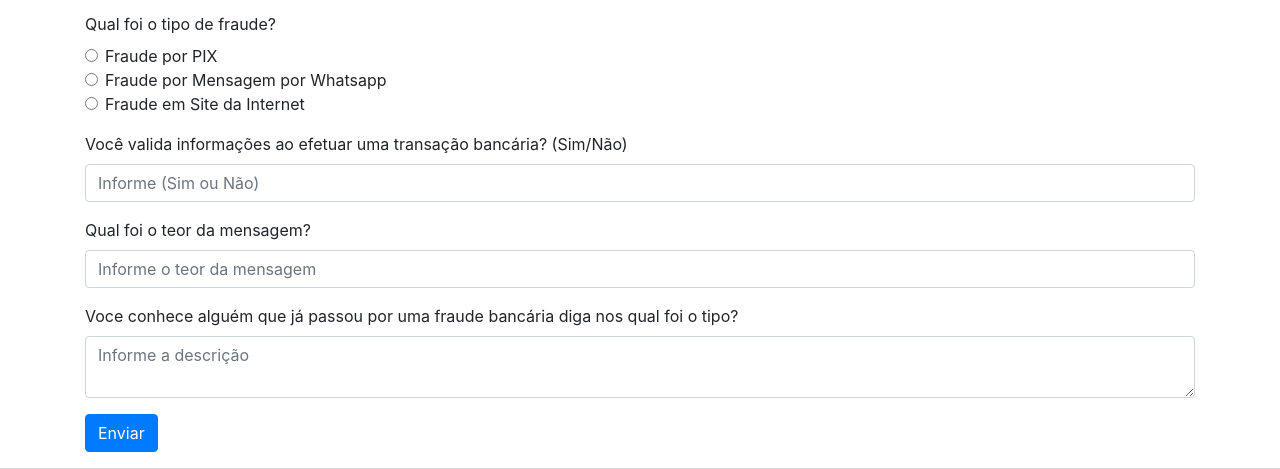
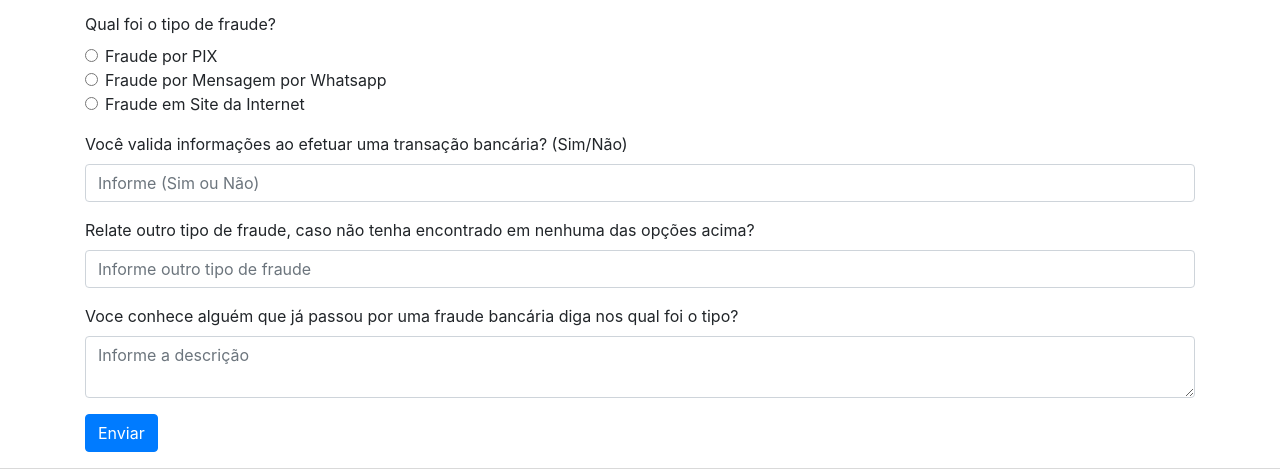
Before and after one commit to FlavioFMBorges/pi-mairinque-002, a Flask app: page /formulario in a window 1280 px wide. Shown: the part 570-1039 px from the top of the page. Run offline with Flask 2, Linux system fonts and the light colour scheme; some libraries are stand-ins or nearby versions.

Commit message:
Ajustar pergunta do formulário  Close #54

```diff
--- a/templates/formulario.html
+++ b/templates/formulario.html
@@ -51,9 +51,9 @@
                value="{{ request.form['valida'] }}"></input>
     </div>
     <div class="form-group">
-        <label for="fraude">Qual foi o teor da mensagem?</label>
+        <label for="fraude">Relate  outro tipo de fraude, caso não tenha encontrado em nenhuma das opções acima?</label>
         <input type="text" name="fraude"
-               placeholder="Informe o teor da mensagem" class="form-control"
+               placeholder="Informe outro tipo de fraude" class="form-control"
                value="{{ request.form['fraude'] }}"></input>
     </div>
     <div class="form-group">
```
